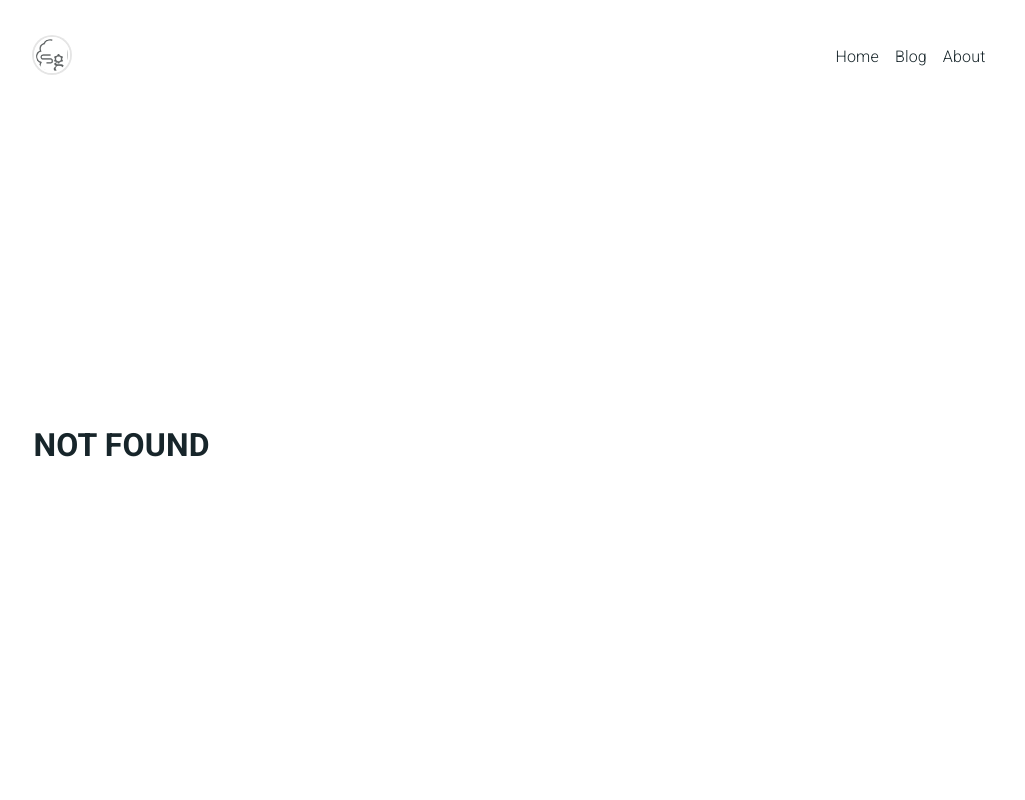
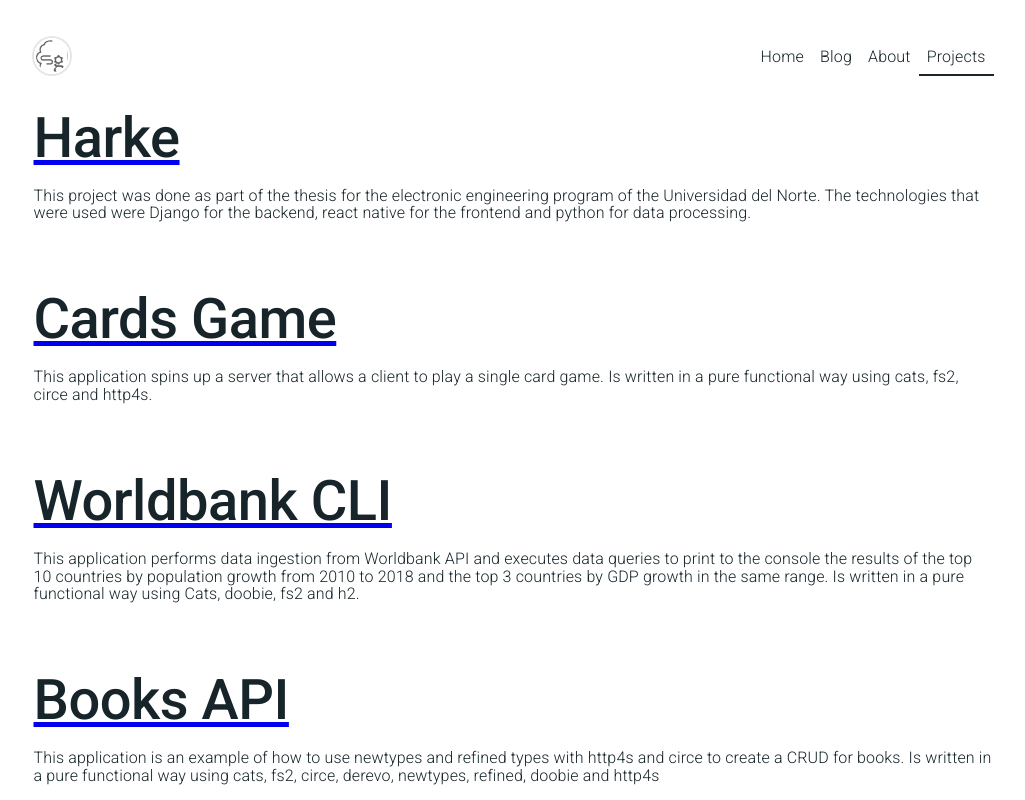
Before and after one commit to sagojez/sagojez, a Gatsby site: page /projects in a window 1280 px wide. Before the commit this address had no page. Shown: the whole page, without its empty margins (135-1160 px from the left). Built offline with nearby package versions, Linux system fonts and the light colour scheme; Gatsby itself is replaced by a stand-in of ours.

Commit message:
Adding projects page to portfolio

```diff
--- a/src/components/blog-post/BlogPost.tsx
+++ b/src/components/blog-post/BlogPost.tsx
@@ -2,6 +2,7 @@ import React from 'react';
 import { withStyles } from '@material-ui/styles';
 import Typography from '@material-ui/core/Typography';
 import Img from 'gatsby-image';
+import { graphql, useStaticQuery } from "gatsby"
 
 import styles from './style';
 
@@ -10,7 +11,21 @@ interface Props {
   data: any;
 };
 
-const BlogPost = ({ classes, data }: Props) => (
+
+
+const BlogPost = ({ classes, data }: Props) => {
+  const fallback = useStaticQuery(graphql`
+  query {
+      file(relativePath: { eq: "tree.jpg" }) {
+        childImageSharp {
+          fluid {
+            ...GatsbyImageSharpFluid
+          }
+        }
+      }
+    }
+  `)
+  return (
     <div className={classes.container}>
       <a
         href={data.slug}
@@ -22,6 +37,7 @@ const BlogPost = ({ classes, data }: Props) => (
             {data.title}
           </Typography>
       </a>
+      <br/>
       <Typography
         variant='body1'
         dangerouslySetInnerHTML={{
@@ -29,9 +45,9 @@ const BlogPost = ({ classes, data }: Props) => (
         }}
       />
       <br/>
-    <hr/>
+      {data.featuredImage ? <hr/> : null}
       <br/>
     </div>
-);
+  )};
 
 export default withStyles(styles)(BlogPost);
--- a/src/components/navigation/content.ts
+++ b/src/components/navigation/content.ts
@@ -2,6 +2,7 @@ const options = [
   { to: '/', text: 'Home' },
   { to: '/blog/', text: 'Blog' },
   { to: '/about/', text: 'About' },
+  { to: '/projects/', text: 'Projects' }
 ];
 
 export default options;
--- a/src/components/resume/Resume.tsx
+++ b/src/components/resume/Resume.tsx
@@ -7,7 +7,7 @@ import {
   experience,
   frameworks,
   languages,
-} from './data';
+} from './content';
 import styles from './style';
 
 interface Props {
--- a/src/containers/blog-post-list/BlogPostList.tsx
+++ b/src/containers/blog-post-list/BlogPostList.tsx
@@ -15,9 +15,9 @@ const BlogPostList = ({ classes }: Props) => {
 
   return (
     <div className={classes.container}>
-      {allContentfulBlogPost.edges.map(({ node }, index) => (
-        <BlogPost key={index} data={node} />
-      ))}
+      {allContentfulBlogPost.edges.map(({ node }, index) => {
+        return (<BlogPost key={index} data={node} />)
+      })}
     </div>
   );
 };
--- a/src/containers/index.ts
+++ b/src/containers/index.ts
@@ -1,3 +1,4 @@
 export { default as About } from './about';
 export { default as BlogPostList } from './blog-post-list';
 export { default as Welcome } from './welcome';
+export { default as Projects } from './projects';
--- /dev/null
+++ b/src/containers/projects/Projects.tsx
@@ -0,0 +1,23 @@
+import React from 'react';
+import { withStyles } from '@material-ui/styles';
+
+import { BlogPost } from 'components';
+import content from './content';
+import styles from './style';
+
+interface Props {
+  classes: any;
+}
+
+const Projects = ({ classes }: Props) => {
+
+  return (
+    <div className={classes.container}>
+        {content.map((data) => (
+            <BlogPost key={"id"+data.title} data={data} />
+        ))}
+    </div>
+  );
+};
+
+export default withStyles(styles)(Projects);
--- /dev/null
+++ b/src/containers/projects/content.ts
@@ -0,0 +1,48 @@
+import { FaGithub, FaTwitter } from 'react-icons/fa';
+
+const content = [
+    {
+      link: 'https://github.com/samgj18/human-activity-recognition',
+      excerpt: {
+        childMarkdownRemark: {
+          excerpt: "This project was done as part of the thesis for the electronic engineering program of the Universidad del Norte. The technologies that were used were Django for the backend, react native for the frontend and python for data processing. "
+        }
+      },
+      slug: "https://github.com/samgj18/human-activity-recognition",
+      title: "Harke",
+    },
+    {
+      link: 'https://github.com/samgj18/cards-game',
+      excerpt: {
+        childMarkdownRemark: {
+          excerpt: "This application spins up a server that allows a client to play a single card game. Is written in a pure functional way using cats, fs2, circe and http4s."
+        }
+      },
+      slug: "https://github.com/samgj18/cards-game",
+      title: "Cards Game",
+    },
+    {
+      link: 'https://github.com/samgj18/worldbank-cli',
+      excerpt: {
+        childMarkdownRemark: {
+          excerpt: "This application performs data ingestion from Worldbank API and executes data queries to print to the console the results of the top 10 countries by population growth from 2010 to 2018 and the top 3 countries by GDP growth in the same range. Is written in a pure functional way using Cats, doobie, fs2 and h2."
+        }
+      },
+      slug: "https://github.com/samgj18/worldbank-cli",
+      title: "Worldbank CLI",
+    },
+    {
+      link: 'https://github.com/samgj18/books-api',
+      excerpt: {
+        childMarkdownRemark: {
+          excerpt: "This application is an example of how to use newtypes and refined types with http4s and circe to create a CRUD for books. Is written in a pure functional way using cats, fs2, circe, derevo, newtypes, refined, doobie and http4s"
+        }
+      },
+      slug: "https://github.com/samgj18/books-api",
+      title: "Books API",
+    },
+  ];
+
+
+
+export default content;
--- /dev/null
+++ b/src/containers/projects/index.ts
@@ -0,0 +1 @@
+export { default } from './Projects';
--- /dev/null
+++ b/src/containers/projects/style.ts
@@ -0,0 +1,5 @@
+const styles = ({ typography }) => ({
+  container: {
+    padding: `${typography.pxToRem(32)} 0`,
+  },
+});
--- /dev/null
+++ b/src/pages/projects.tsx
@@ -0,0 +1,13 @@
+import React from 'react';
+
+import { Layout, SEO } from 'components';
+import { Projects } from 'containers';
+
+const ProjectsPage = () => (
+  <Layout>
+    <SEO title='Projects' />
+    <Projects />
+  </Layout>
+);
+
+export default ProjectsPage;
```
Also changed, not shown: src/components/resume/content.tsx (renamed from src/components/resume/data.js). Lines whose indentation alone changed are shown as unchanged.
